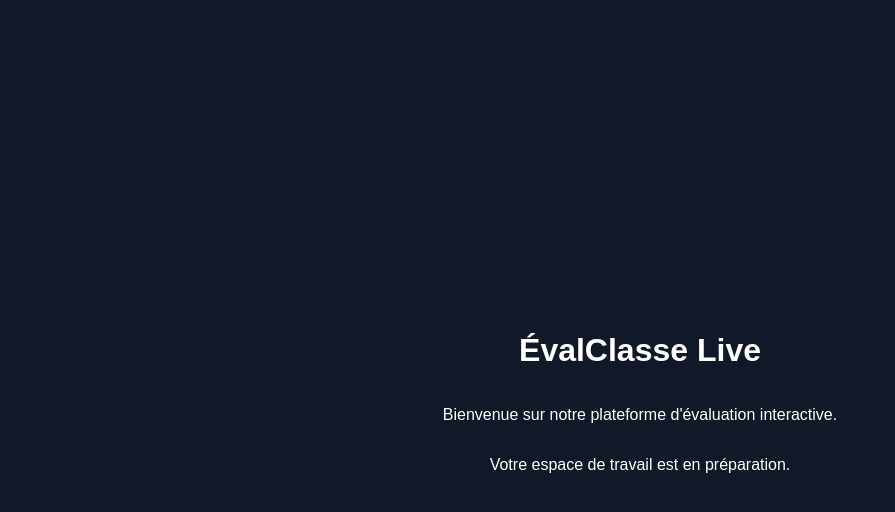
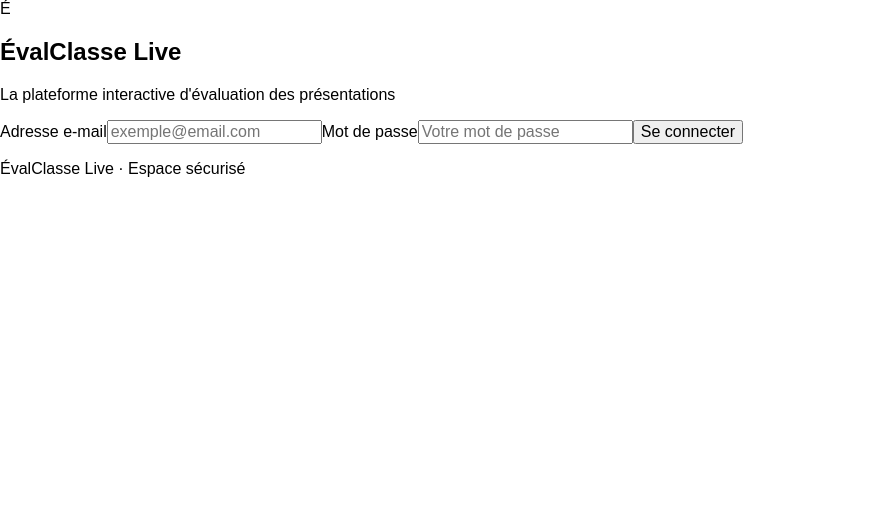
Before and after one commit to saadbelfatmicyberproject/evalclasse-live, a React (Vite) app: page / in a window 1280 px wide. Shown: the top 512 px of the page, without its empty margins (0-895 px from the left). Built offline with nearby package versions, Linux system fonts and the light colour scheme; no server answers.

Commit message:
Update App.jsx

```diff
--- a/src/App.jsx
+++ b/src/App.jsx
@@ -1,22 +1,109 @@
-import React from "react";
+
+import { useState } from "react";
+import { supabase } from "./supabase";
 
 export default function App() {
+  const [email, setEmail] = useState("");
+  const [password, setPassword] = useState("");
+  const [loading, setLoading] = useState(false);
+  const [error, setError] = useState("");
+  const [user, setUser] = useState(null);
+  const [profile, setProfile] = useState(null);
+
+  async function login(event) {
+    event.preventDefault();
+    setLoading(true);
+    setError("");
+
+    const { data, error } = await supabase.auth.signInWithPassword({
+      email,
+      password
+    });
+
+    if (error) {
+      setError("Adresse e-mail ou mot de passe incorrect.");
+      setLoading(false);
+      return;
+    }
+
+    const { data: profileData, error: profileError } =
+      await supabase
+        .from("profiles")
+        .select("full_name, role")
+        .eq("id", data.user.id)
+        .single();
+
+    if (profileError) {
+      setError("Impossible de récupérer votre profil.");
+      await supabase.auth.signOut();
+      setLoading(false);
+      return;
+    }
+
+    setUser(data.user);
+    setProfile(profileData);
+    setLoading(false);
+  }
+
+  async function logout() {
+    await supabase.auth.signOut();
+    setUser(null);
+    setProfile(null);
+    setEmail("");
+    setPassword("");
+  }
+
   return (
-    <main style={{
-      minHeight: "100vh",
-      display: "flex",
-      flexDirection: "column",
-      alignItems: "center",
-      justifyContent: "center",
-      background: "#111827",
-      color: "white",
-      fontFamily: "Arial, sans-serif",
-      textAlign: "center",
-      padding: "24px"
-    }}>
-      <h1>ÉvalClasse Live</h1>
-      <p>Bienvenue sur notre plateforme d'évaluation interactive.</p>
-      <p>Votre espace de travail est en préparation.</p>
+    <main className="app">
+      <section className="login-card">
+        <div className="logo">É</div>
+        <h1>ÉvalClasse Live</h1>
+        <p className="subtitle">
+          La plateforme interactive d'évaluation des présentations
+        </p>
+
+        {user && profile ? (
+          <div className="welcome">
+            <h2>Bienvenue, {profile.full_name || "Utilisateur"} !</h2>
+            <p>
+              {profile.role === "teacher"
+                ? "Espace professeur"
+                : "Espace étudiant"}
+            </p>
+            <button onClick={logout}>Se déconnecter</button>
+          </div>
+        ) : (
+          <form onSubmit={login}>
+            <label>Adresse e-mail</label>
+            <input
+              type="email"
+              value={email}
+              onChange={(e) => setEmail(e.target.value)}
+              placeholder="exemple@email.com"
+              required
+            />
+
+            <label>Mot de passe</label>
+            <input
+              type="password"
+              value={password}
+              onChange={(e) => setPassword(e.target.value)}
+              placeholder="Votre mot de passe"
+              required
+            />
+
+            {error && <p className="error">{error}</p>}
+
+            <button type="submit" disabled={loading}>
+              {loading ? "Connexion..." : "Se connecter"}
+            </button>
+          </form>
+        )}
+
+        <p className="footer">
+          ÉvalClasse Live · Espace sécurisé
+        </p>
+      </section>
     </main>
   );
 }
```
